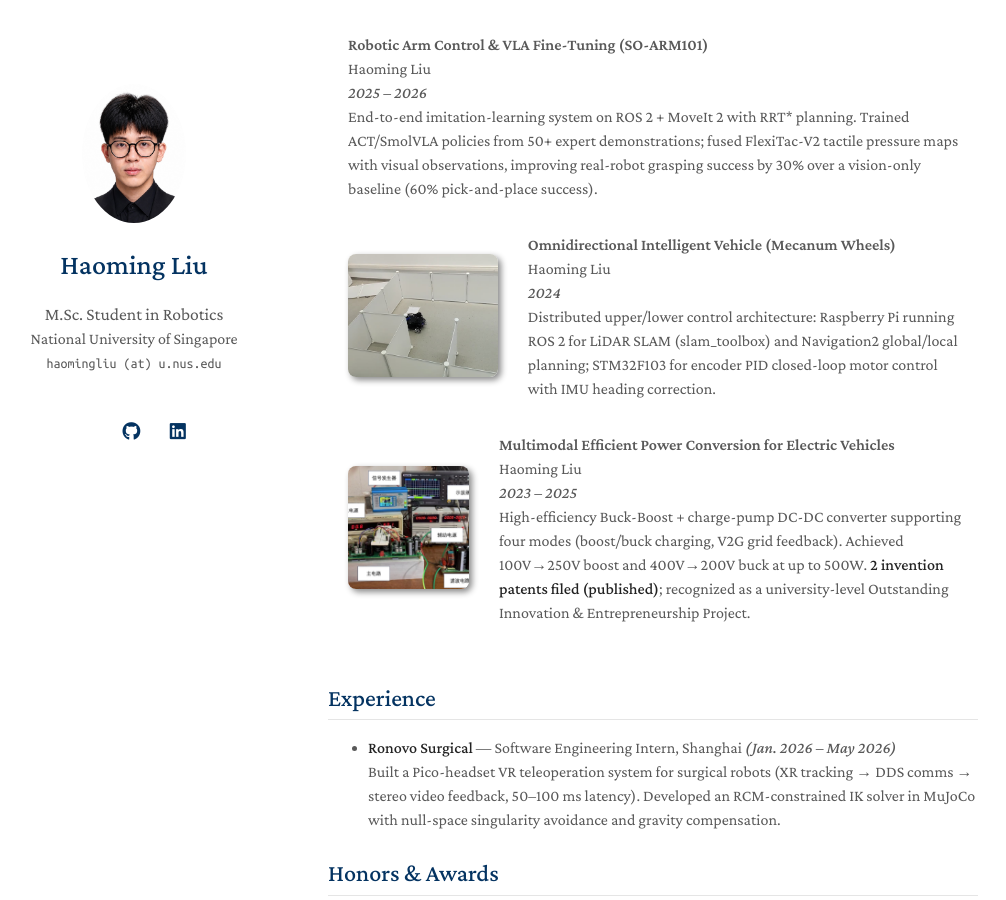
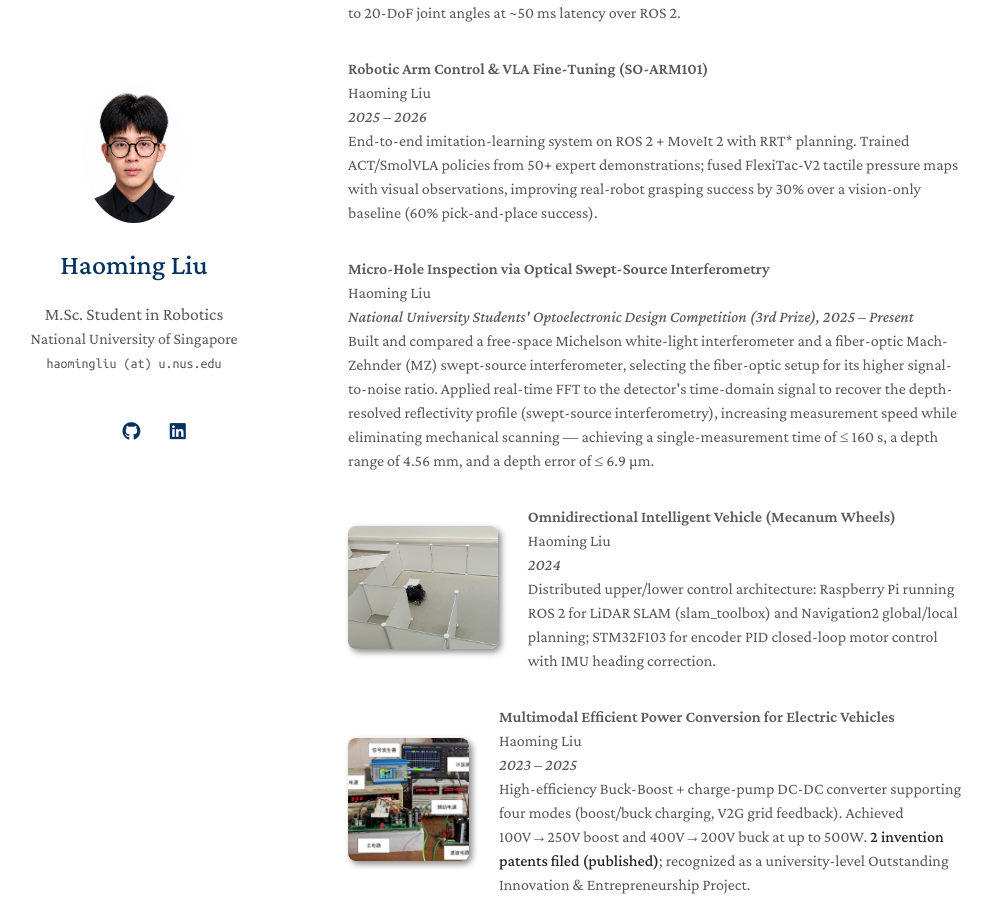
Before and after one commit to Johnny-lauHM/Johnny-lauHM.github.io, a Jekyll site: the page built from index.md, in a window 1280 px wide and 900 px high, scrolled down 1664 px. Shown: the whole window, without its empty margins (142-1148 px from the left). Built offline with Jekyll 4.4.1, drawn with Linux system fonts in a browser that asks for light colours; a style sheet for code colours, icons or effects is not loaded; our own code applies the rules of GitHub Pages for plain Markdown files; some of the changed text lies outside the part shown; grey boxes are pictures that could not be loaded.

Commit message:
Update About Me (student helper, advisor); add optoelectronic interferometry project to Research

```diff
--- a/index.md
+++ b/index.md
@@ -4,7 +4,7 @@ layout: homepage
 
 ## About Me
 
-I am an M.Sc. student in Robotics at the [National University of Singapore](https://nus.edu.sg/), where I work on **embodied AI** and **robot learning**. I received my B.Sc. in Opto-Electronics Information Science and Engineering from [Sun Yat-sen University (SYSU)](https://www.sysu.edu.cn/).
+I am an M.Sc. student in Robotics at the [National University of Singapore](https://nus.edu.sg/), where I also work as a student helper in the G&M Lab, led by Asst. Prof. Jianshu Zhou. I focus on **embodied AI** and **robot learning**. I received my B.Sc. in Opto-Electronics Information Science and Engineering from [Sun Yat-sen University (SYSU)](https://www.sysu.edu.cn/).
 
 My research focuses on teaching robots to act in the physical world — vision-language-action (VLA) models, imitation learning, dexterous manipulation, and high-DoF teleoperation for contact-rich tasks. I enjoy building full-stack systems that span from low-level motor control and IK solvers to end-to-end learned policies.
 
@@ -109,6 +109,18 @@ My research focuses on teaching robots to act in the physical world — vision-l
 
 <li>
 <div class="pub-row">
+  <div class="col-sm-9" style="position: relative;padding-right: 15px;padding-left: 20px;">
+    <div class="title">Micro-Hole Inspection via Optical Swept-Source Interferometry</div>
+    <div class="author">Haoming Liu</div>
+    <div class="periodical"><em>National University Students' Optoelectronic Design Competition (3rd Prize), 2025 – Present</em></div>
+    <div>Built and compared a free-space Michelson white-light interferometer and a fiber-optic Mach-Zehnder (MZ) swept-source interferometer, selecting the fiber-optic setup for its higher signal-to-noise ratio. Applied real-time FFT to the detector's time-domain signal to recover the depth-resolved reflectivity profile (swept-source interferometry), increasing measurement speed while eliminating mechanical scanning — achieving a single-measurement time of ≤ 160 s, a depth range of 4.56 mm, and a depth error of ≤ 6.9 µm.</div>
+  </div>
+</div>
+</li>
+<br>
+
+<li>
+<div class="pub-row">
   <div class="col-sm-3 abbr" style="position: relative;padding-right: 15px;padding-left: 15px;">
     <video class="teaser img-fluid z-depth-1" style="width:100%" muted autoplay loop playsinline poster="./assets/img/proj_mecanum_poster.jpg">
       <source src="./assets/videos/proj_mecanum.mp4" type="video/mp4">
```
